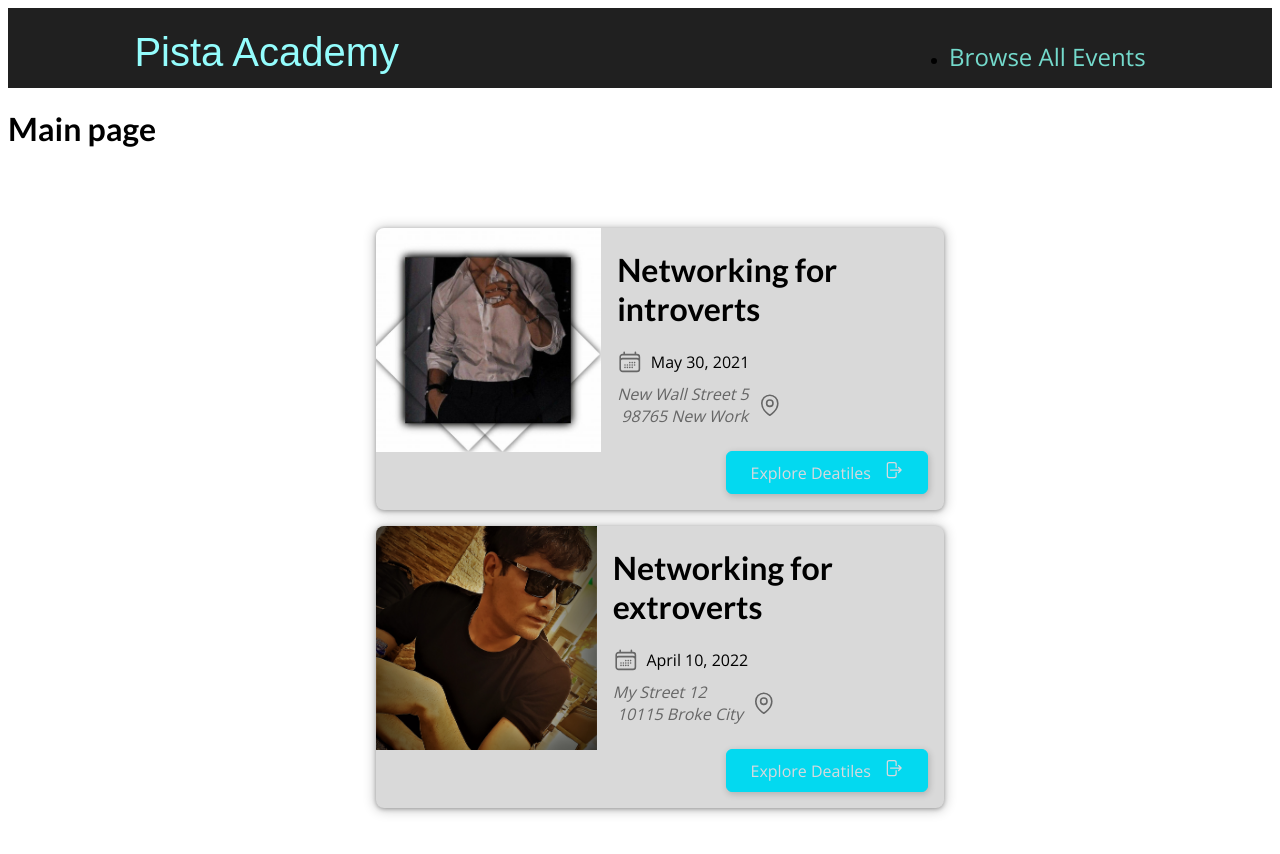
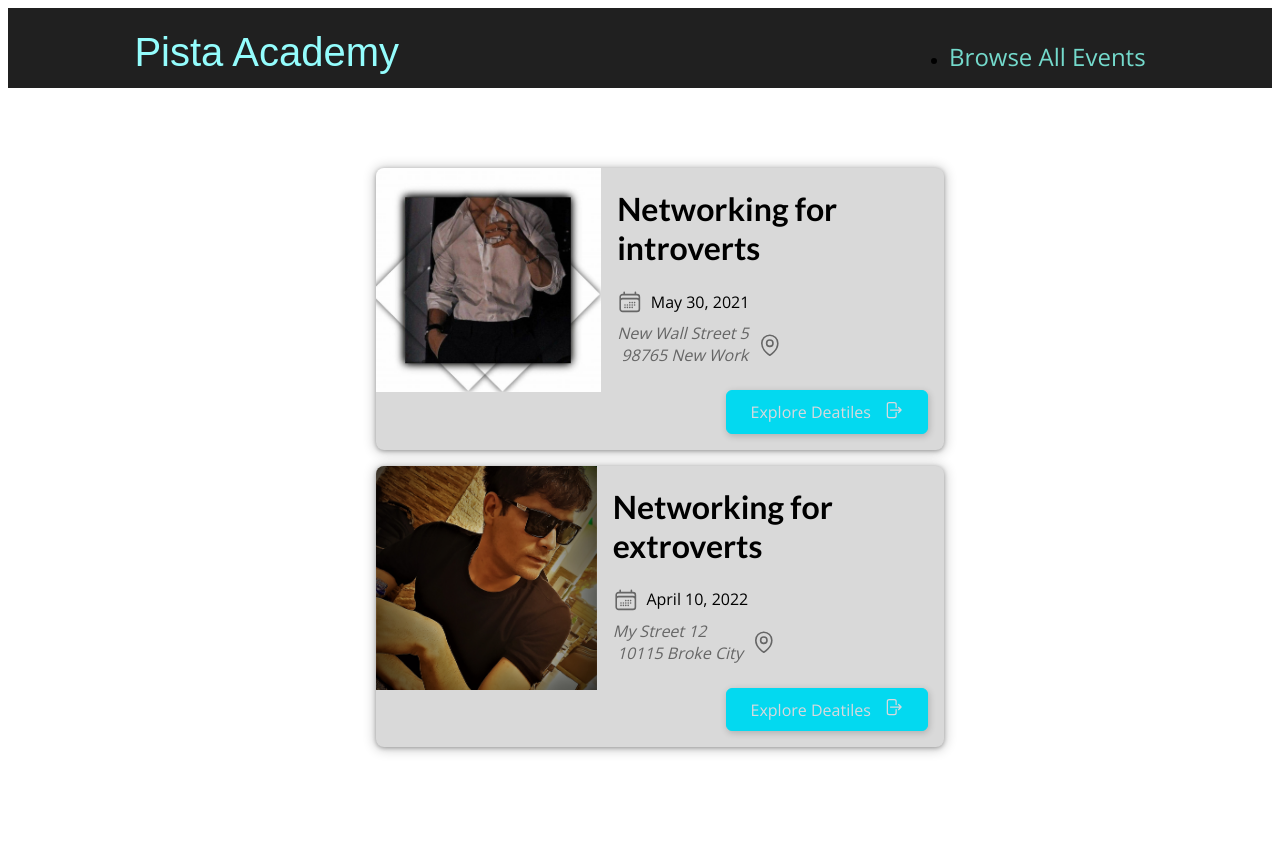
Before and after one commit to ArashHaqdost/routing, a Next.js app: page / in a window 1280 px wide. Shown: the top 854 px of the page. After the commit the page ends 827 px from the top, so only its background shows below. Built offline with nearby package versions, Linux system fonts and the light colour scheme.

Commit message:
added index page

```diff
--- a/pages/index.js
+++ b/pages/index.js
@@ -1,9 +1,9 @@
 import EvetnsList from '../components/events/Events-list'
 import {getFeaturedEvents} from '../dummy-data'
-function index() {
+
+function index(props) {
   return (
     <div>
-      <h1>Main page</h1>
       <EvetnsList items={getFeaturedEvents()} />
 
     </div>
```
